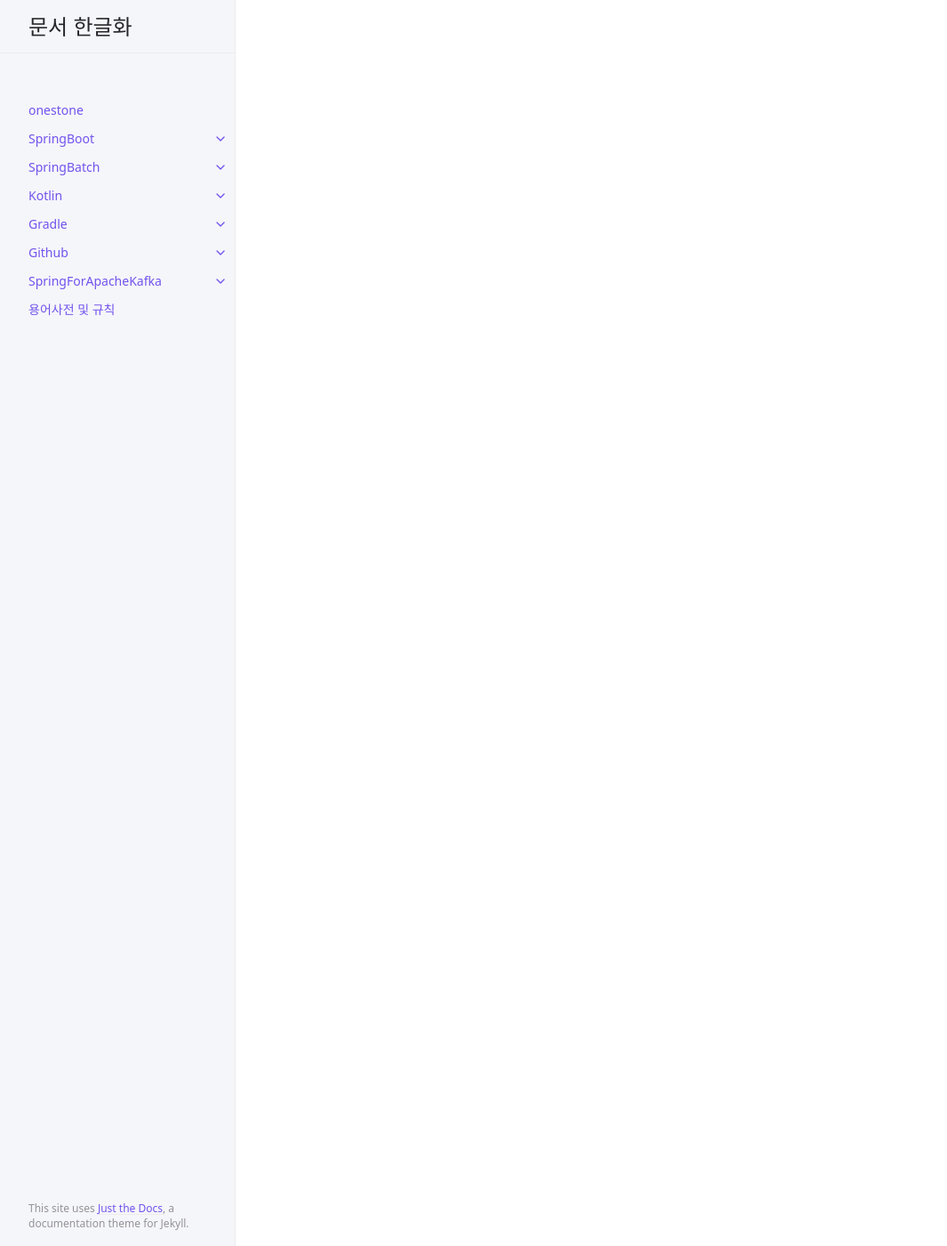
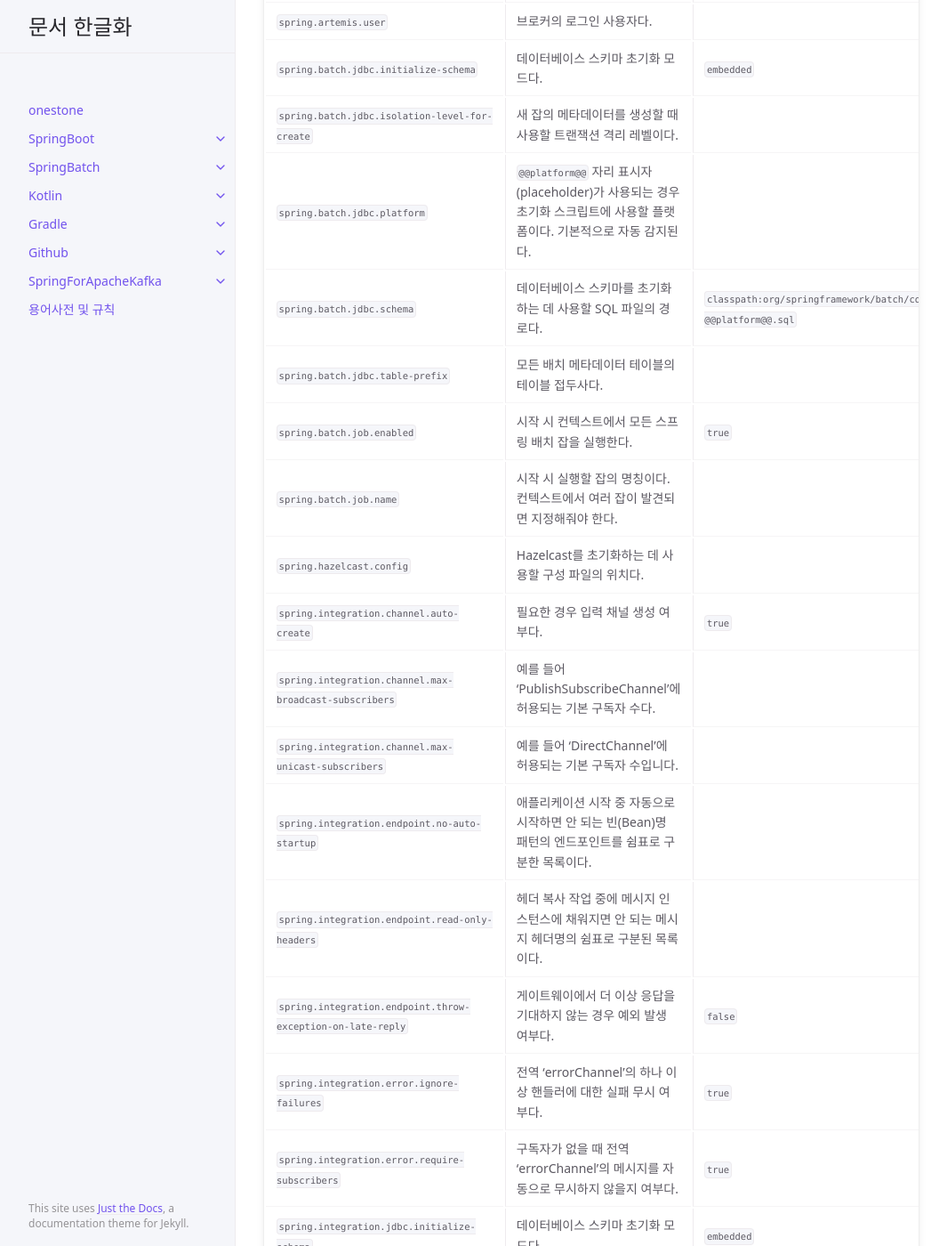
Before and after one commit to onestone9900/onestone9900.github.io, a Jekyll site: the page built from docs/spring_boot/3.1.1/spring_boot/19.appendices.md, in a window 1280 px wide and 1400 px high, scrolled down 37945 px. Shown: the whole window at 89% size, without its empty margins (107-1172 px from the left). Built offline with Jekyll 4.4.1, drawn with Linux system fonts in a browser that asks for light colours; some of the changed text lies outside the part shown.

Commit message:
docs: spring boot - ## .A.8. 인테그레이션 프로퍼티(Integration Properties)

```diff
--- a/docs/spring_boot/3.1.1/spring_boot/19.appendices.md
+++ b/docs/spring_boot/3.1.1/spring_boot/19.appendices.md
@@ -602,3 +602,22 @@ nav_order: 19
 |`spring.artemis.pool.use-anonymous-producers`|익명의 "MessageProducer" 인스턴스를 하나만 사용할지 여부다. 필요할 때마다 하나의 "MessageProducer"를 생성하려면 false로 설정하자.|`true`|
 |`spring.artemis.user`|브로커의 로그인 사용자다.||
 |`spring.batch.jdbc.initialize-schema`|데이터베이스 스키마 초기화 모드다.|`embedded`|
+|`spring.batch.jdbc.isolation-level-for-create`|새 잡의 메타데이터를 생성할 때 사용할 트랜잭션 격리 레벨이다.||
+|`spring.batch.jdbc.platform`|`@@platform@@` 자리 표시자(placeholder)가 사용되는 경우 초기화 스크립트에 사용할 플랫폼이다. 기본적으로 자동 감지된다.||
+|`spring.batch.jdbc.schema`|데이터베이스 스키마를 초기화하는 데 사용할 SQL 파일의 경로다.|`classpath:org/springframework/batch/core/schema-@@platform@@.sql`|
+|`spring.batch.jdbc.table-prefix`|모든 배치 메타데이터 테이블의 테이블 접두사다.||
+|`spring.batch.job.enabled`|시작 시 컨텍스트에서 모든 스프링 배치 잡을 실행한다.|`true`|
+|`spring.batch.job.name`|시작 시 실행할 잡의 명칭이다. 컨텍스트에서 여러 잡이 발견되면 지정해줘야 한다.||
+|`spring.hazelcast.config`|Hazelcast를 초기화하는 데 사용할 구성 파일의 위치다.||
+|`spring.integration.channel.auto-create`|필요한 경우 입력 채널 생성 여부다.|`true`|
+|`spring.integration.channel.max-broadcast-subscribers`|예를 들어 'PublishSubscribeChannel'에 허용되는 기본 구독자 수다.||
+|`spring.integration.channel.max-unicast-subscribers`|예를 들어 'DirectChannel'에 허용되는 기본 구독자 수입니다.||
+|`spring.integration.endpoint.no-auto-startup`|애플리케이션 시작 중 자동으로 시작하면 안 되는 빈(Bean)명 패턴의 엔드포인트를 쉼표로 구분한 목록이다.||
+|`spring.integration.endpoint.read-only-headers`|헤더 복사 작업 중에 메시지 인스턴스에 채워지면 안 되는 메시지 헤더명의 쉼표로 구분된 목록이다.||
+|`spring.integration.endpoint.throw-exception-on-late-reply`|게이트웨이에서 더 이상 응답을 기대하지 않는 경우 예외 발생 여부다.|`false`|
+|`spring.integration.error.ignore-failures`|전역 'errorChannel'의 하나 이상 핸들러에 대한 실패 무시 여부다.|`true`|
+|`spring.integration.error.require-subscribers`|구독자가 없을 때 전역 'errorChannel'의 메시지를 자동으로 무시하지 않을지 여부다.|`true`|
+|`spring.integration.jdbc.initialize-schema`|데이터베이스 스키마 초기화 모드다.|`embedded`|
+|`spring.integration.jdbc.platform`|`@@platform@@` 자리 표시자가 사용되는 경우 초기화 스크립트에 사용할 플랫폼이다. 기본적으로 자동 감지된다.||
+|`spring.integration.jdbc.schema`|데이터베이스 스키마를 초기화하는 데 사용할 SQL 파일 경로다.|`classpath:org/springframework/integration/jdbc/schema-@@platform@@.sql`|
+|`spring.integration.management.default-logging-enabled`|스프링 인테그레이션 컴포넌트가 기본 메시지 흐름에서 로깅을 수행해야 하는지 여부다. 비활성화되면 로깅 레벨을 확인하지 않고 해당 로깅을 건너뛴다. 활성화되면 이러한 로깅은 로깅 시스템의 로그 레벨 구성에 의해 정상적으로 제어된다.|`true`|
```
